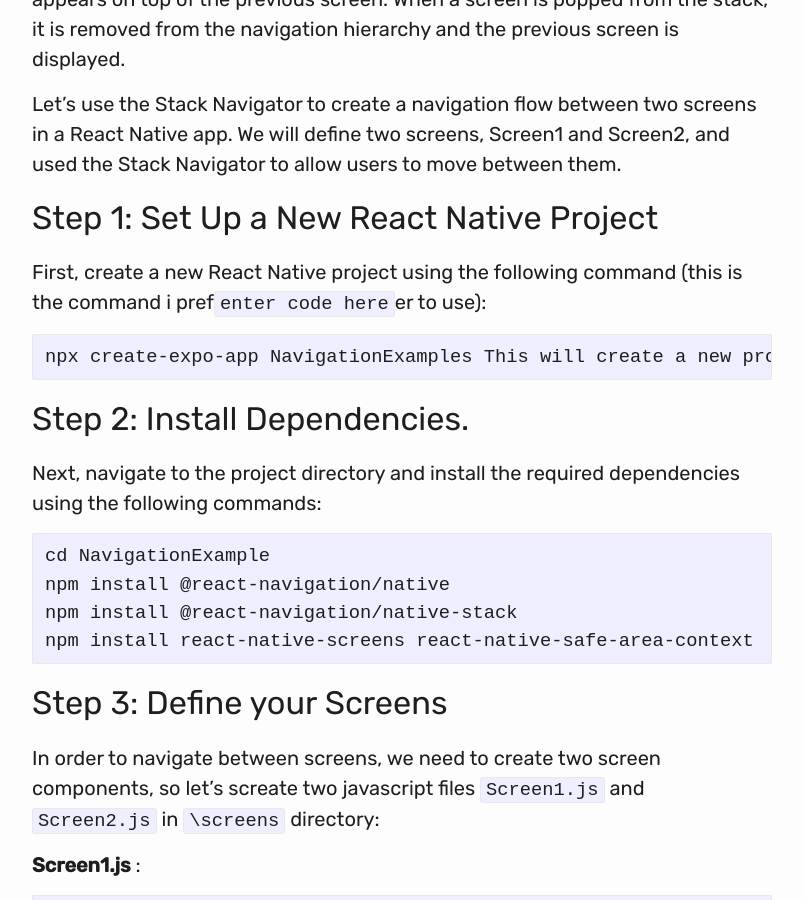
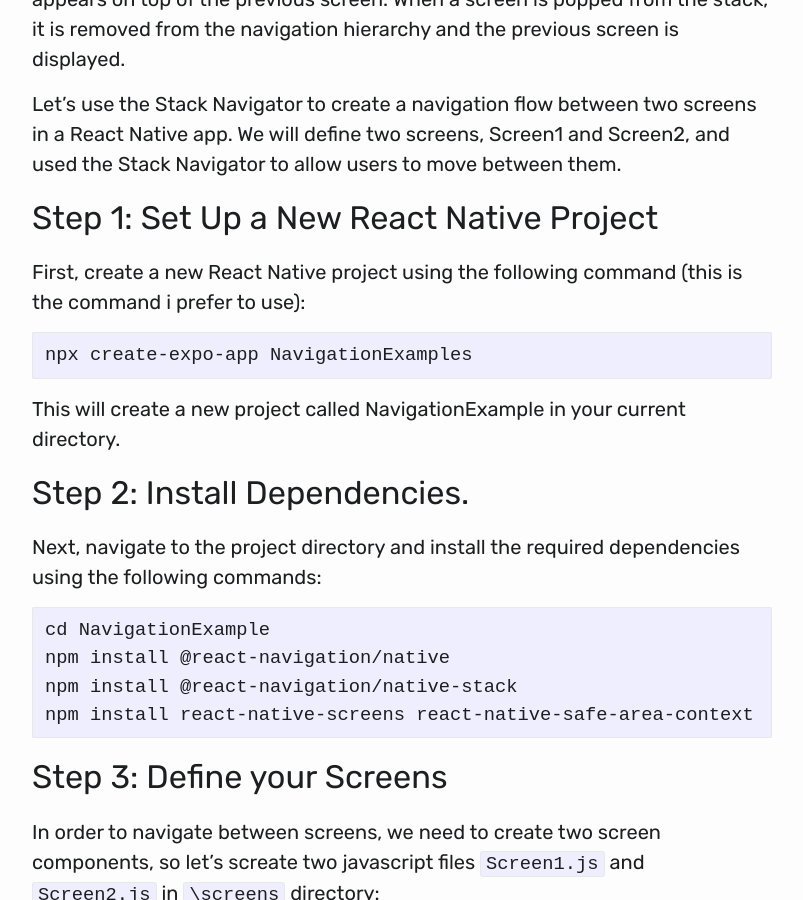
Before and after one commit to avionmission/blog, a Jekyll site: the page built from _posts/2023-03-25-mastering-react-navigations.md, in a window 1280 px wide and 900 px high, scrolled down 1411 px. Shown: the whole window, without its empty margins (238-1041 px from the left). Built offline with Jekyll 4.4.1, drawn with Linux system fonts in a browser that asks for light colours; comment, search, counter and statistics services are not loaded.

Commit message:
Fixed a mistake in latest post

````diff
--- a/_posts/2023-03-25-mastering-react-navigations.md
+++ b/_posts/2023-03-25-mastering-react-navigations.md
@@ -22,9 +22,13 @@ Let's use the Stack Navigator to create a navigation flow between two screens in
 
 ### Step 1: Set Up a New React Native Project
 
-First, create a new React Native project using the following command (this is the command i pref`enter code here`er to use):
+First, create a new React Native project using the following command (this is the command i prefer to use):
 
-    npx create-expo-app NavigationExamples
+```bash
+npx create-expo-app NavigationExamples
+```
+
+
 This will create a new project called NavigationExample in your current directory.
 
 ### Step 2: Install Dependencies.
````
Also changed, not shown: images/OpenShopLogo.png (added).
